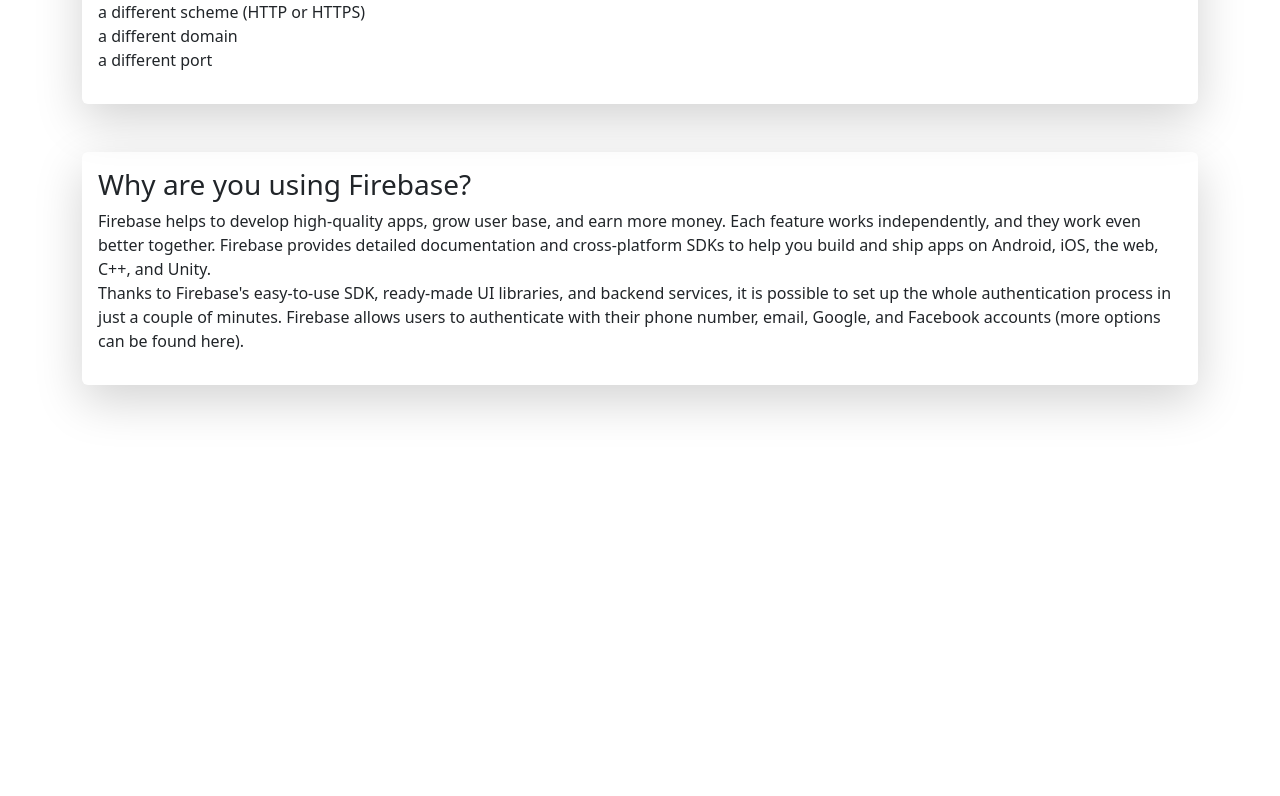
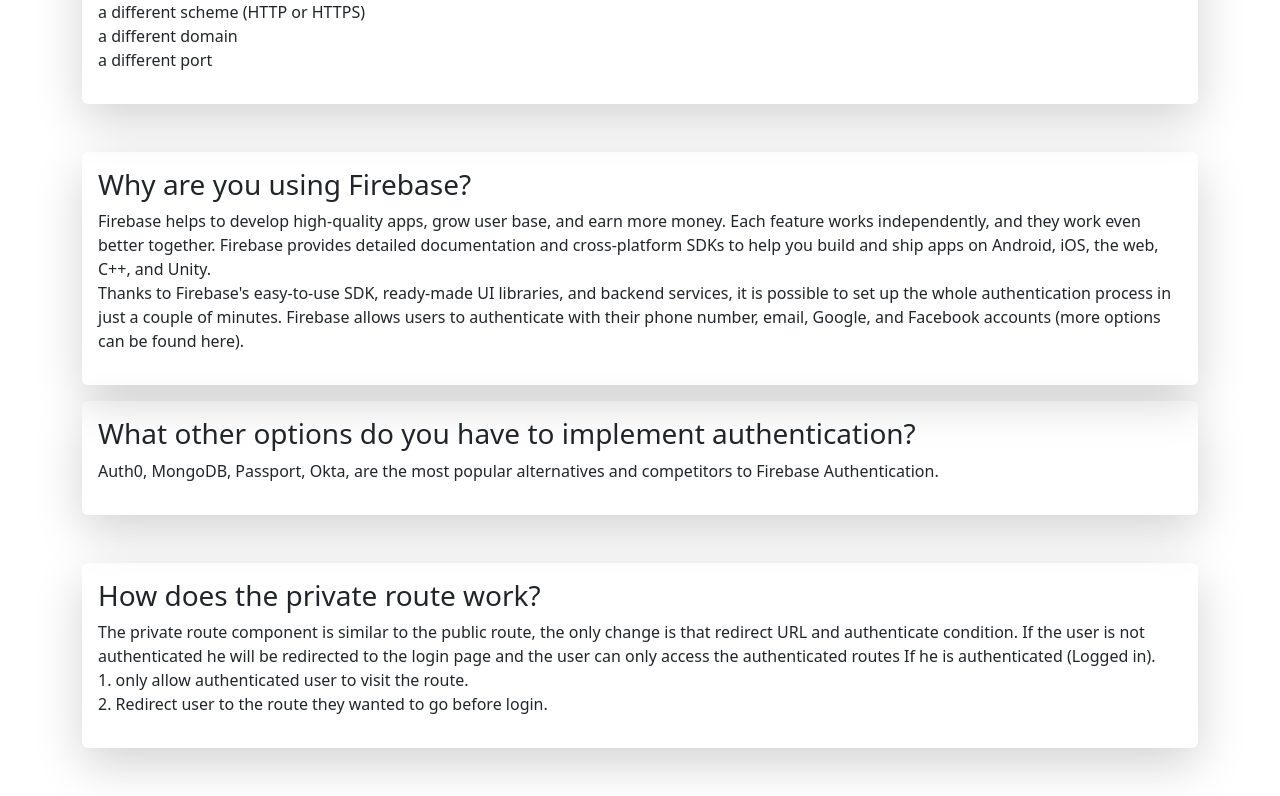
Before and after one commit to NahidulNoman/conquer-programming-client, a React (Create React App) app: page /blog in a window 1280 px wide. Shown: the part 316-1112 px from the top of the page. Before the commit the page ends 800 px from the top, so only its background shows below. Built offline with nearby package versions, Linux system fonts and the light colour scheme; no server answers.

Commit message:
two more question added

```diff
--- a/src/components/Blog/Blog.jsx
+++ b/src/components/Blog/Blog.jsx
@@ -20,7 +20,23 @@
         Thanks to Firebase's easy-to-use SDK, ready-made UI libraries, and backend services, it is possible to set up the whole authentication process in just a couple of minutes. Firebase allows users to authenticate with their phone number, email, Google, and Facebook accounts (more options can be found here).
         </p>
       </div>
+      <div className="shadow-lg p-3 rounded mb-5">
+        <h3>What other options do you have to implement authentication?</h3>
+        <p>
+        Auth0, MongoDB, Passport, Okta, are the most popular alternatives and competitors to Firebase Authentication.
+        </p>
+      </div>
+      <div className="shadow-lg p-3 rounded mb-5">
+        <h3>How does the private route work?</h3>
+        <p>
+        The private route component is similar to the public route, the only change is that redirect URL and authenticate condition. If the user is not authenticated he will be redirected to the login page and the user can only access the authenticated routes If he is authenticated (Logged in). <br />
+        1. only allow authenticated user to visit the route. <br />
+        2. Redirect user to the route they wanted to go before login.
+        </p>
+      </div>
+      <div>
 
+      </div>
     </div>
   );
 };
```
